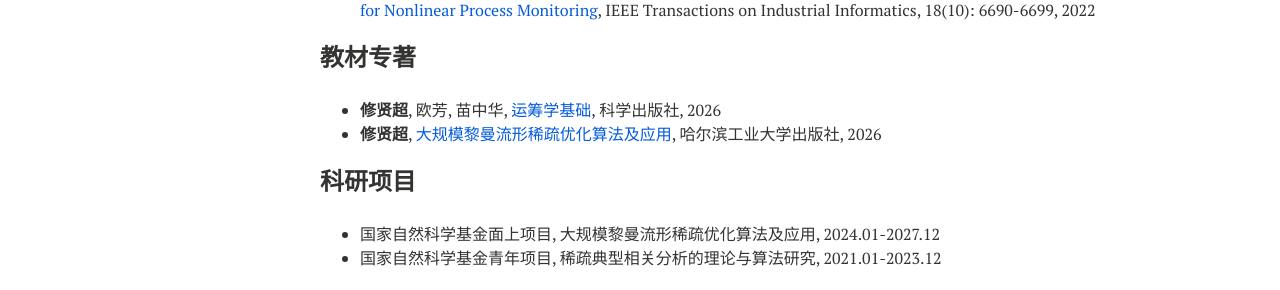
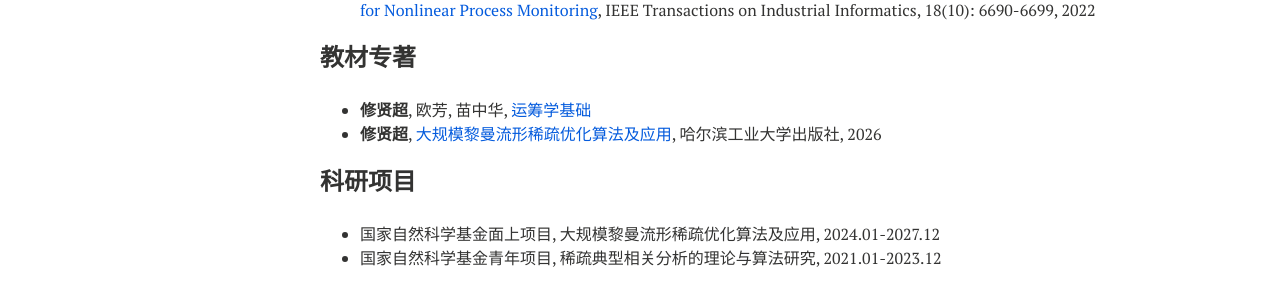
Before and after one commit to xianchaoxiu/xianchaoxiu.github.io, a Jekyll site: the page built from chinese/index.md, in a window 1280 px wide. Shown: the part 945-1235 px from the top of the page. Built offline with Jekyll 4.4.1, drawn with Linux system fonts in a browser that asks for light colours; nearby versions of some CDN libraries.

Commit message:
Update index.md

```diff
--- a/chinese/index.md
+++ b/chinese/index.md
@@ -44,7 +44,7 @@ share: false
 
 
 ### 教材专著
-* <b>修贤超</b>, 欧芳, 苗中华, <a href="https://xianchaoxiu.github.io/chinese/book/OR/" class="textlink" target="_blank"> 运筹学基础</a>, 科学出版社, 2026  <br>
+* <b>修贤超</b>, 欧芳, 苗中华, <a href="https://xianchaoxiu.github.io/chinese/book/OR/" class="textlink" target="_blank"> 运筹学基础</a><br>
 * <b>修贤超</b>, <a href="https://xianchaoxiu.github.io/chinese/book/OPT/" class="textlink" target="_blank">大规模黎曼流形稀疏优化算法及应用</a>, 哈尔滨工业大学出版社, 2026  <br>
 
 
```
